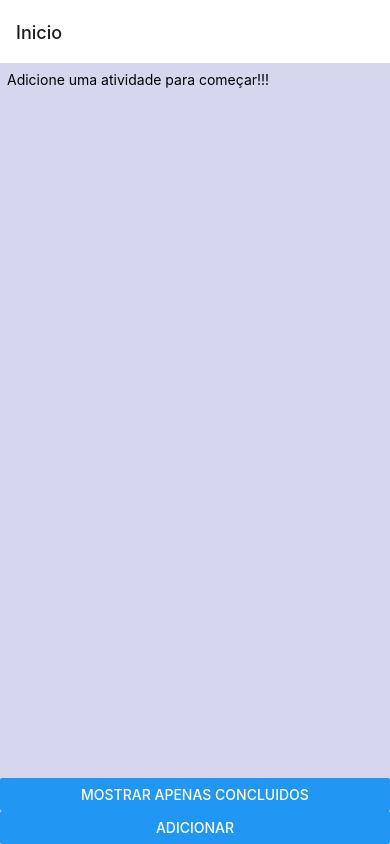
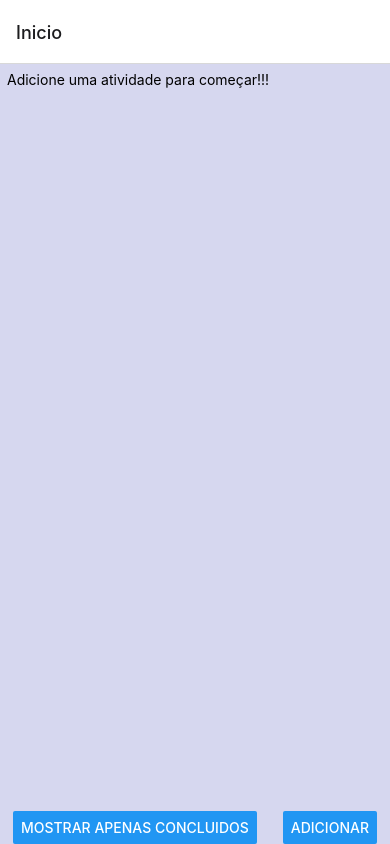
Before and after one commit to fullstackclubeducacao/formacao-react-native, a React Native app: screen / in a window 390 px wide. Built offline with nearby package versions, Linux system fonts and the light colour scheme.

Commit message:
adicionado o metodo para salvar a edição de um item

```diff
--- a/scr/screens/Edit/index.js
+++ b/scr/screens/Edit/index.js
@@ -1,26 +1,28 @@
-import React from 'react';
+import React, { useState } from 'react';
 
-import { View, Text, Button } from 'react-native';
+import { View, Text, Button, TextInput } from 'react-native';
 
 import { useAtomValue } from 'jotai';
 import atoms from '../../atoms';
 import useToDoList from '../../hooks/useToDoList';
+import styles from './styles';
 
 function Edit({ navigation, route }) {
-  const itemsToComplete = useAtomValue(atoms.items);
-
   const { params } = route;
 
   const { item, index } = params;
 
   const { editItem } = useToDoList({});
 
+  const [name, setName] = useState(item.name);
+  const [description, setDescription] = useState(item.description);
+
   const handleEdit = () => {
     editItem({
       index: index,
       newContent: {
-        name: item.name,
-        description: `${new Date().toISOString()} - ${item.description}`,
+        name: name,
+        description: description,
       },
     });
 
@@ -28,12 +30,21 @@ function Edit({ navigation, route }) {
   };
 
   return (
-    <View>
-      <Text>{item.name}</Text>
-      <Text>{item.description}</Text>
+    <View style={styles.container}>
+      <View style={styles.inputContainer}>
+        <TextInput style={styles.input} value={name} onChangeText={setName} placeholder="Nome" />
+        <TextInput
+          style={styles.input}
+          value={description}
+          onChangeText={setDescription}
+          placeholder="Descrição"
+        />
+      </View>
 
-      <Button title="Atualizar" onPress={handleEdit} />
-      <Button title="Cancelar" onPress={navigation.goBack} />
+      <View style={styles.buttonsContainer}>
+        <Button title="Atualizar" onPress={handleEdit} />
+        <Button title="Cancelar" onPress={navigation.goBack} />
+      </View>
     </View>
   );
 }
--- /dev/null
+++ b/scr/screens/Edit/styles.js
@@ -0,0 +1,25 @@
+import { StyleSheet } from 'react-native';
+
+const styles = StyleSheet.create({
+  container: {
+    paddingHorizontal: 14,
+  },
+  inputContainer: {
+    marginVertical: 43,
+    gap: 43,
+  },
+  input: {
+    height: 38,
+    marginHorizontal: 15,
+    borderBottomColor: '#8B8787',
+    borderBottomWidth: 1,
+    borderStyle: 'solid',
+  },
+
+  buttonsContainer: {
+    flexDirection: 'row',
+    justifyContent: 'space-around',
+  }
+});
+
+export default styles;
--- a/scr/screens/Home/index.js
+++ b/scr/screens/Home/index.js
@@ -49,11 +49,13 @@ function Home({ navigation }) {
         }}
       />
 
-      <Button
-        title={showCompletedItems ? 'Mostrar todos' : 'Mostrar apenas concluidos'}
-        onPress={handleShowCompletedItems}
-      />
-      <Button title="Adicionar" onPress={addItem} />
+      <View style={styles.buttonsContainer}>
+        <Button
+          title={showCompletedItems ? 'Mostrar todos' : 'Mostrar apenas concluidos'}
+          onPress={handleShowCompletedItems}
+        />
+        {!showCompletedItems ? <Button title="Adicionar" onPress={addItem} /> : null}
+      </View>
     </SafeAreaView>
   );
 }
--- a/scr/screens/Home/styles.js
+++ b/scr/screens/Home/styles.js
@@ -6,6 +6,11 @@ const styles = StyleSheet.create({
     flex: 1,
     padding: 7,
   },
+
+  buttonsContainer: {
+    flexDirection: 'row',
+    justifyContent: 'space-around',
+  },
 });
 
 export default styles;
```
